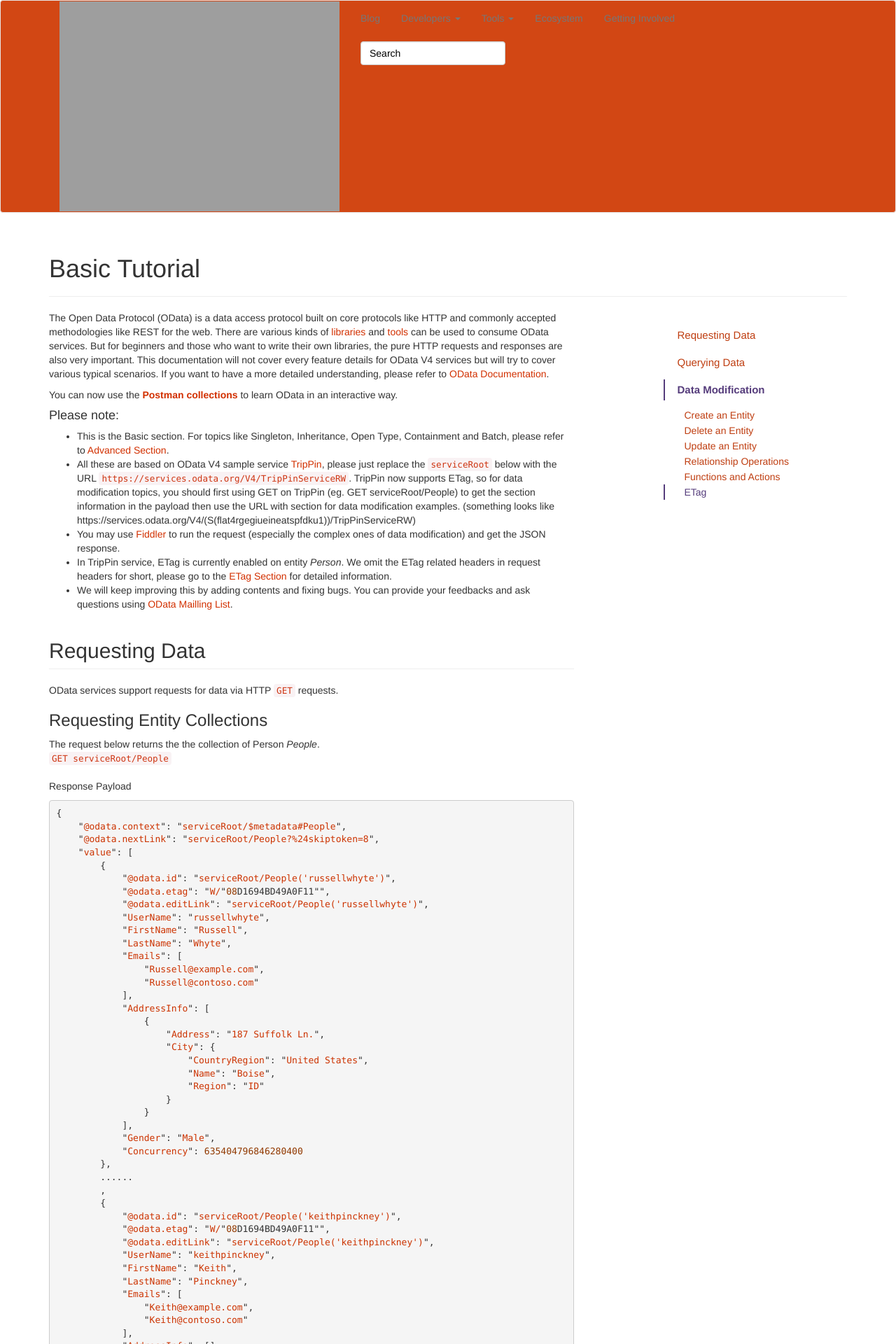
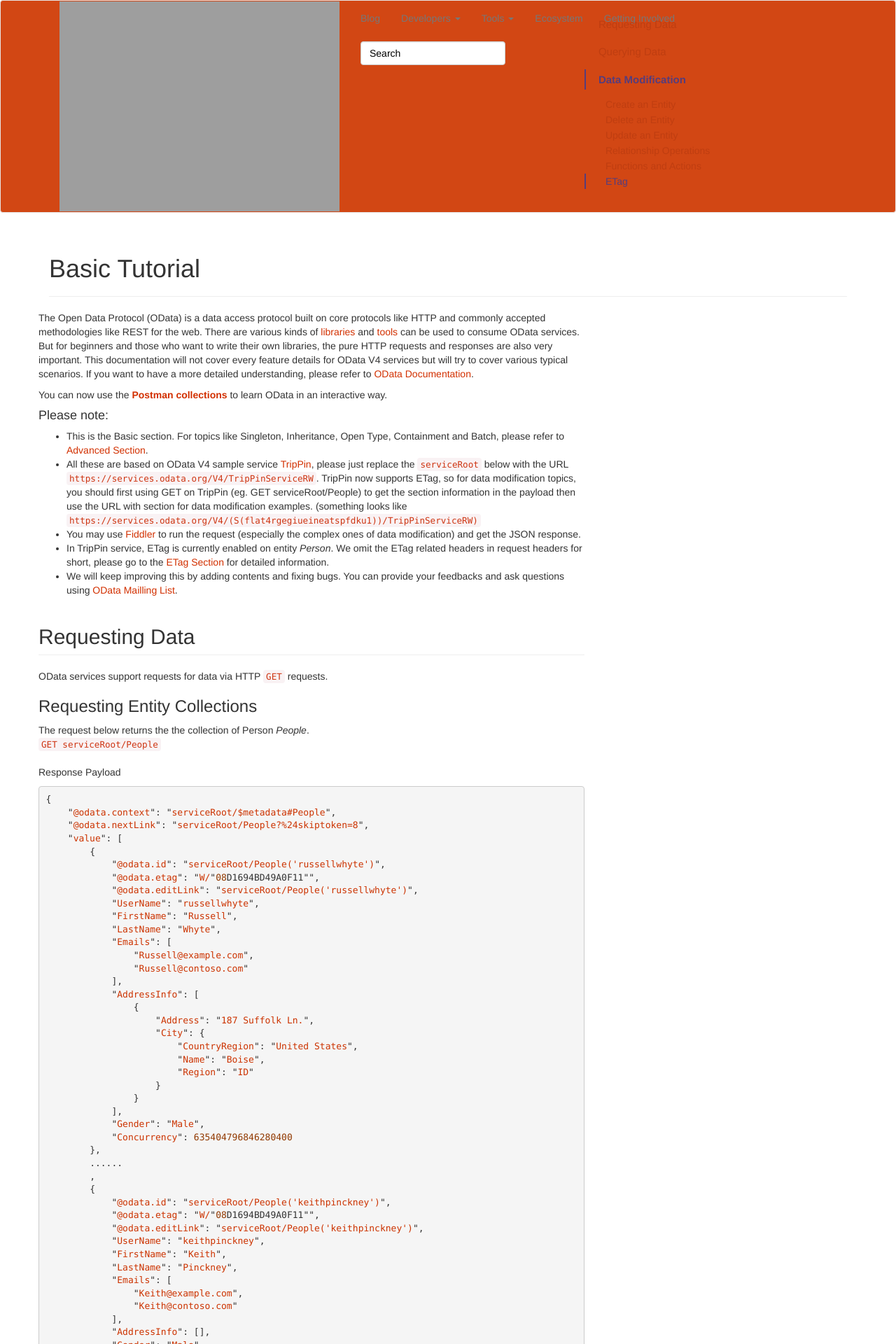
Before and after one commit to OData/odataorg.github.io, a Jekyll site: the page built from pages/getting-started/basic-tutorial.html, in a window 1280 px wide. Shown: the top 1920 px of the page at 70% size. Built offline with Jekyll 4.4.1, drawn with Linux system fonts in a browser that asks for light colours; nearby versions of some CDN libraries; library files that are not in the unit come from our copies; a style sheet for code colours, icons or effects is not loaded.

Commit message:
Fix page overflow

```diff
--- a/_includes/head.html
+++ b/_includes/head.html
@@ -45,7 +45,8 @@
 </script>
 
   <link rel="stylesheet" href="https://www.odata.org/public/css/bootstrap.min.css"/>
-  <link rel="stylesheet" href="{{'/public/css/site.css' | prepend: site.baseurl | prepend: site.url}}">
+  <link rel="stylesheet" href="{{'/public/css/site.css'}}">
+  <!-- <link rel="stylesheet" href="{{'/public/css/site.css' | prepend: site.baseurl | prepend: site.url}}"> -->
   <link rel="stylesheet" href="{{'/public/css/syntax.css' | prepend: site.baseurl | prepend: site.url}}">
   <link rel="stylesheet" href="{{'/public/css/autocomplete.css' | prepend: site.baseurl | prepend: site.url}}">
   <!--Below is for the adopters page-->
--- a/_includes/navbar.html
+++ b/_includes/navbar.html
@@ -1,3 +1,4 @@
+<div role="banner">
 <a class="sr-only sr-only-focusable" href="#main-content"><h4 role="presentation">Skip to main content</h4></a>
 <nav class="navbar navbar-default" role="navigation" aria-label="Main Navigation">
     <div class="container container-fluid">
@@ -60,3 +61,4 @@
         </div>
     </div>
 </nav>
+</div>
--- a/pages/getting-started/basic-tutorial.html
+++ b/pages/getting-started/basic-tutorial.html
@@ -6,13 +6,13 @@
 ---
 <!--body data-spy="scroll" data-target="nav"-->
 <div class="row">
-<div class="col-md-8">
+<div class="col-2-3">
 <p>            The Open Data Protocol (OData) is a data access protocol built on core protocols like HTTP and commonly accepted methodologies like REST for the web. There are various kinds of <a href="https://www.odata.org/libraries/">libraries</a> and <a href="https://www.odata.org/ecosystem/">tools</a>  can be used to consume OData services. But for beginners and those who want to write their own libraries, the pure HTTP requests and responses are also very important. This documentation will not cover every feature details for OData V4 services but will try to cover various typical scenarios.  If you want to have a more detailed understanding, please refer to <a href="https://www.odata.org/documentation/">OData Documentation</a>. </p>
 <p>        You can now use the <b><a href="https://www.odata.org/getting-started/learning-odata-on-postman">Postman collections</a></b> to learn OData in an interactive way.</p>
 <h4>Please note:</h4>
 <ul>
 <li>This is the Basic section. For topics like Singleton, Inheritance, Open Type, Containment and Batch, please refer to <a href="https://www.odata.org/getting-started/advanced-tutorial/">Advanced Section</a>.</li>
-<li>All these are based on OData V4 sample service <a href="https://services.odata.org/V4/TripPinServiceRW">TripPin</a>, please just replace the <code>serviceRoot</code> below with the URL <code>https://services.odata.org/V4/TripPinServiceRW</code>. TripPin now supports ETag, so for data modification topics, you should first using GET on TripPin (eg. GET serviceRoot/People) to get the section information in the payload then use the URL with section for data modification examples. (something looks like https://services.odata.org/V4/(S(flat4rgegiueineatspfdku1))/TripPinServiceRW)</li>
+<li>All these are based on OData V4 sample service <a href="https://services.odata.org/V4/TripPinServiceRW">TripPin</a>, please just replace the <code>serviceRoot</code> below with the URL <code>https://services.odata.org/V4/TripPinServiceRW</code>. TripPin now supports ETag, so for data modification topics, you should first using GET on TripPin (eg. GET serviceRoot/People) to get the section information in the payload then use the URL with section for data modification examples. (something looks like <code>https://services.odata.org/V4/(S(flat4rgegiueineatspfdku1))/TripPinServiceRW)</code></li>
 <li>You may use <a href="http://www.telerik.com/fiddler">Fiddler</a> to run the request (especially the complex ones of data modification) and get the JSON response.</li>
 <li>In TripPin service, ETag is currently enabled on entity <em>Person</em>. We omit the ETag related headers in request headers for short, please go to the <a href="https://www.odata.org/getting-started/basic-tutorial/#etag">ETag Section</a> for detailed information.</li>
 <li>We will keep improving this by adding contents and fixing bugs. You can provide your feedbacks and ask questions using <a href="https://www.odata.org/join-the-odata-discussion/">OData Mailling List</a>.</li>
@@ -980,11 +980,11 @@
 </p></div>
 </p></div>
 </div>
-<div class="col-md-1"></div>
-<div class="col-md-3">
+<div class="col-1-12"></div>
+<div class="col-1-4" id="tutorial-contents">
 
-<nav class="tutorial-sidebar" aria-label="Table of contents">
-<ul class="nav tutorial-sidenav" data-spy="affix">
+<nav class="tutorial-sidebar affix" aria-label="Table of contents" >
+<ul class="nav tutorial-sidenav">
 <li class="active">
             <a href="#requestData">Requesting Data</a></p>
 <ul class="nav">
--- a/public/css/site.css
+++ b/public/css/site.css
@@ -92,6 +92,7 @@
     color: #ce3512;
     background-color: #f9f2f4;
     border-radius: 4px;
+    overflow-wrap: break-word;
 }
 .table {
   width: 100%;
@@ -182,16 +183,73 @@
 	top: 50px;
 }
 
-@media (max-width: 991px) {
+/*@media (max-width: 991px) {
   .affix {
     position: static;
 	display: block;
 	float:right;
+    top: 50px;
   }
-}
+}*/
 
-@media (min-width:992px) {
+ @media (min-width:992px) {
     .tutorial-sidebar .nav>.active>ul {
     display: block;
 	}
 }
+
+
+
+@media (max-height: 480px) {
+  .affix {
+    position: fixed;
+    top: 50px;
+  }
+}
+
+/*@media (max-height: 360px) {
+  .affix {
+    position: fixed;
+    top: 20%;
+  }
+}
+*/
+/*.tutorial-sidebar .affix {
+    top: 50px;
+}
+*/
+body {
+  overflow-x: hidden;
+}
+
+[class*='col-'] {
+  float: left;
+  padding-right: $pad;
+  .grid &:last-of-type {
+    padding-right: 0;
+  }
+}
+.col-2-3 {
+  width: 66.66%;
+}
+.col-1-3 {
+  width: 33.33%;
+}
+.col-1-2 {
+  width: 50%;
+}
+.col-1-4 {
+  width: 25%;
+}
+.col-1-8 {
+  width: 12.5%;
+}
+.col-1-12 {
+  width: 8.33%;
+}
+.col-3-4 {
+  width: 75%;
+}
+.col-3-8 {
+  width: 37.5%;
+}
```
